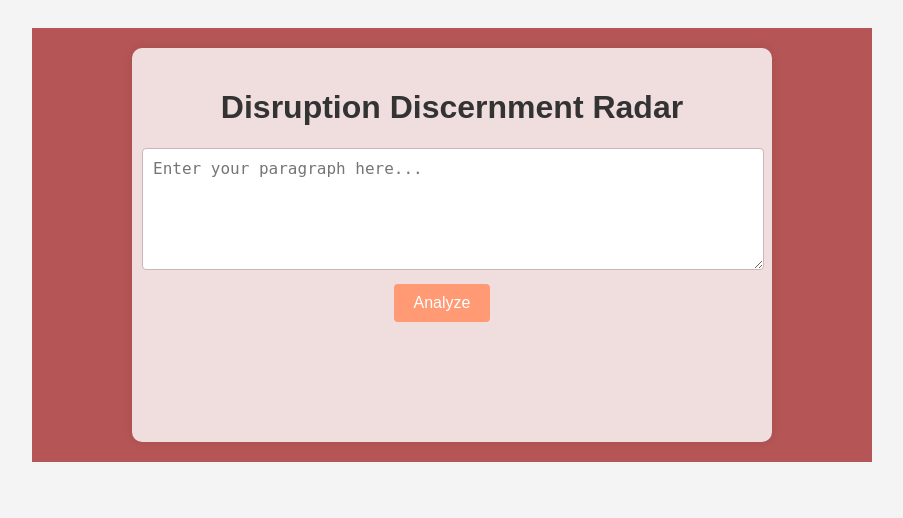
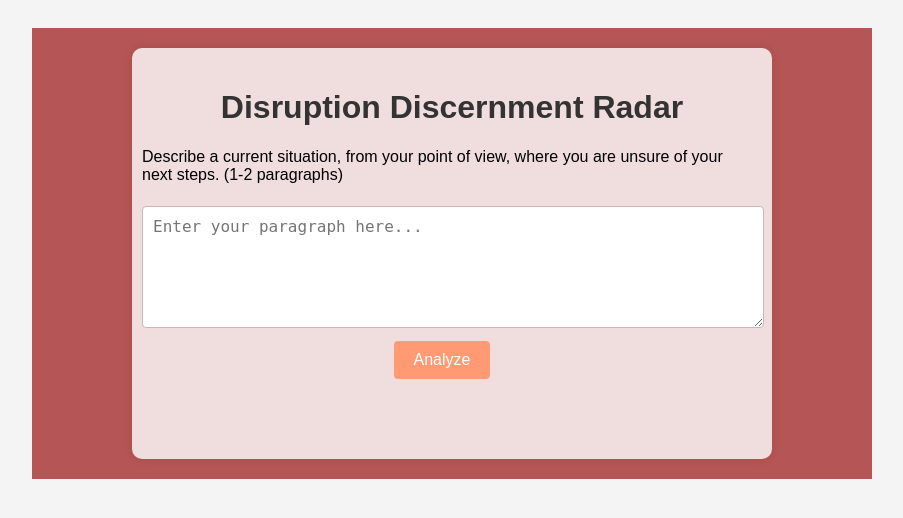
Before and after one commit to lydialiu2003/disruptment-discernment-radar, a Flask app: page / in a window 1280 px wide. Shown: the top 518 px of the page, without its empty margins (188-1091 px from the left). Run offline with Flask 3, Linux system fonts and the light colour scheme; parts of the project's set-up code (start-up, migrations or seed data) failed here and were passed over.

Commit message:
updated html to have prompt

```diff
--- a/templates/index.html
+++ b/templates/index.html
@@ -11,6 +11,7 @@
         <div class="content">
             <h1>Disruption Discernment Radar</h1>
             <form id="analysisForm">
+                </h5>Describe a current situation, from your point of view, where you are unsure of your next steps. (1-2 paragraphs)<h5>
                 <textarea id="inputText" placeholder="Enter your paragraph here..."></textarea>
                 <div class="button-container">
                     <button type="button" onclick="analyzeText()">Analyze</button>
```
